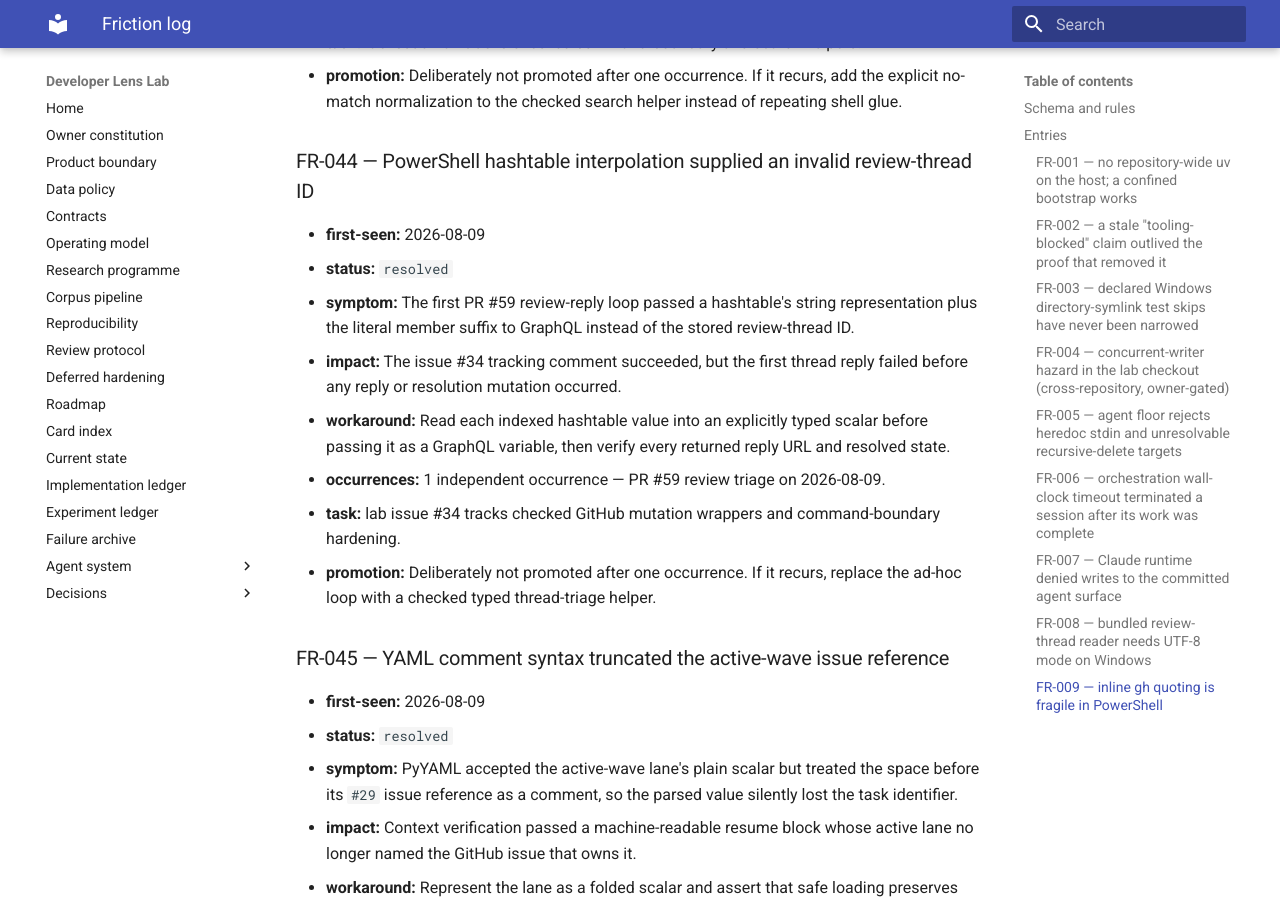
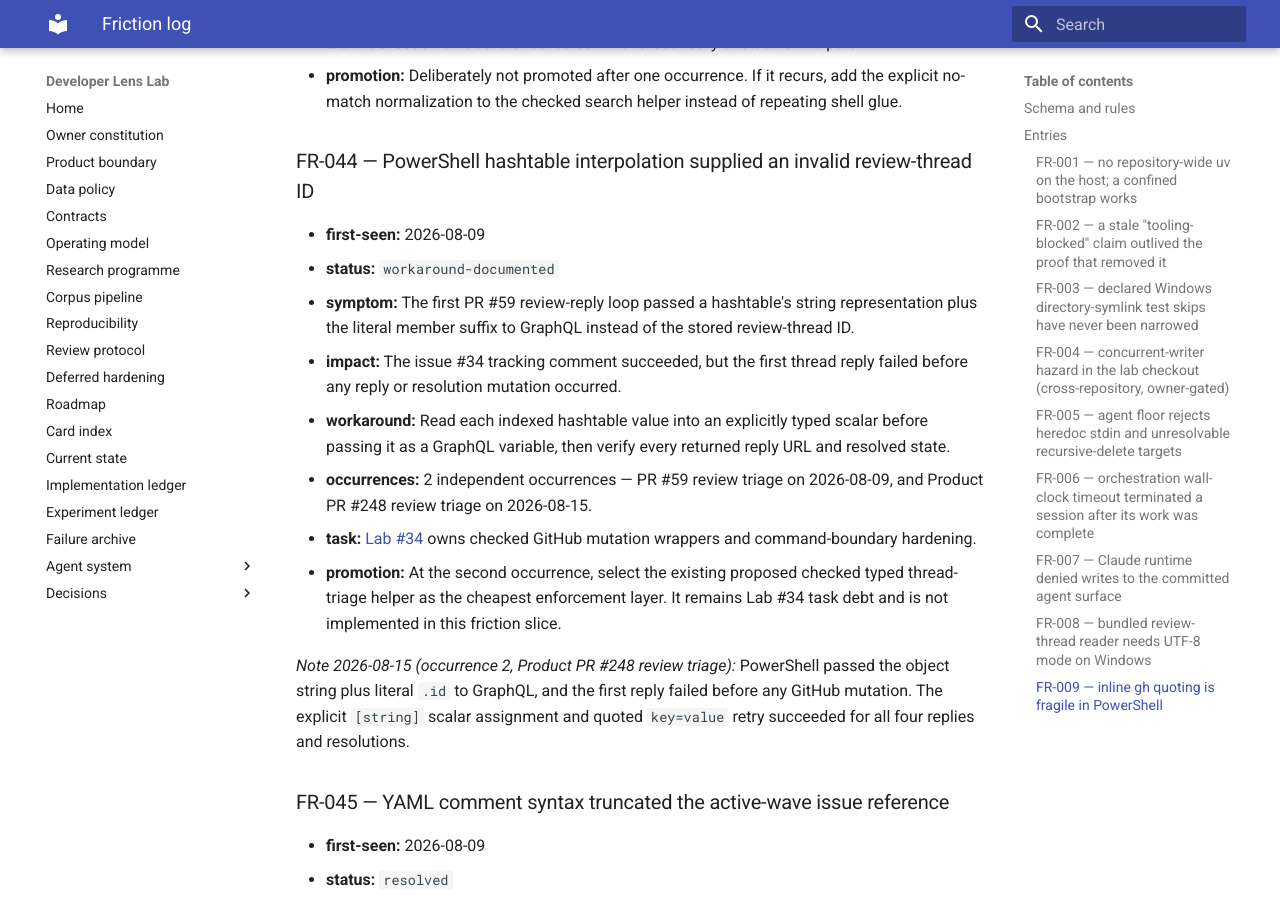
Before and after one commit to Chris0Jeky/developer-lens-lab, an MkDocs documentation site: the page built from docs/agent-system/FRICTION_LOG.md, in a window 1280 px wide and 900 px high, scrolled down 39364 px. Built offline with MkDocs 1.6.1 and Material for MkDocs 9.7.7, drawn with Linux system fonts in a browser that asks for light colours.

Commit message:
Record typed thread-triage recurrence

```diff
--- a/docs/agent-system/FRICTION_LOG.md
+++ b/docs/agent-system/FRICTION_LOG.md
@@ -1375,17 +1375,25 @@ change before the focused lint, type, and test proofs; no protected or ignored c
 ### FR-044 — PowerShell hashtable interpolation supplied an invalid review-thread ID
 
 - **first-seen:** 2026-08-09
-- **status:** `resolved`
+- **status:** `workaround-documented`
 - **symptom:** The first PR #59 review-reply loop passed a hashtable's string representation plus
   the literal member suffix to GraphQL instead of the stored review-thread ID.
 - **impact:** The issue #34 tracking comment succeeded, but the first thread reply failed before any
   reply or resolution mutation occurred.
 - **workaround:** Read each indexed hashtable value into an explicitly typed scalar before passing
   it as a GraphQL variable, then verify every returned reply URL and resolved state.
-- **occurrences:** 1 independent occurrence — PR #59 review triage on 2026-08-09.
-- **task:** lab issue #34 tracks checked GitHub mutation wrappers and command-boundary hardening.
-- **promotion:** Deliberately not promoted after one occurrence. If it recurs, replace the ad-hoc
-  loop with a checked typed thread-triage helper.
+- **occurrences:** 2 independent occurrences — PR #59 review triage on 2026-08-09, and Product PR
+  #248 review triage on 2026-08-15.
+- **task:** [Lab #34](https://github.com/Chris0Jeky/developer-lens-lab/issues/34) owns checked
+  GitHub mutation wrappers and command-boundary hardening.
+- **promotion:** At the second occurrence, select the existing proposed checked typed thread-triage
+  helper as the cheapest enforcement layer. It remains Lab #34 task debt and is not implemented in
+  this friction slice.
+
+_Note 2026-08-15 (occurrence 2, Product PR #248 review triage):_ PowerShell passed the object
+string plus literal `.id` to GraphQL, and the first reply failed before any GitHub mutation. The
+explicit `[string]` scalar assignment and quoted `key=value` retry succeeded for all four replies
+and resolutions.
 
 ### FR-045 — YAML comment syntax truncated the active-wave issue reference
 
```
